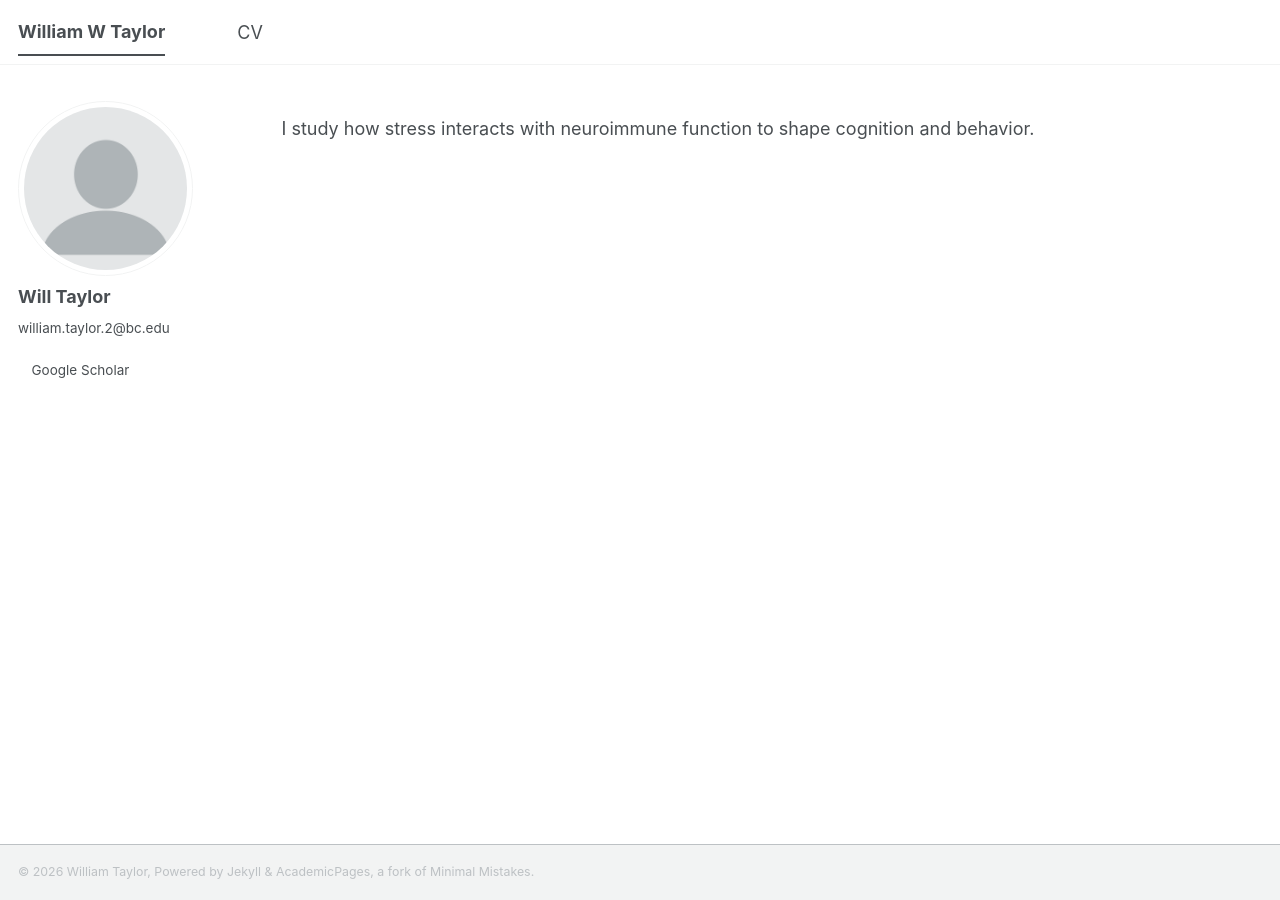
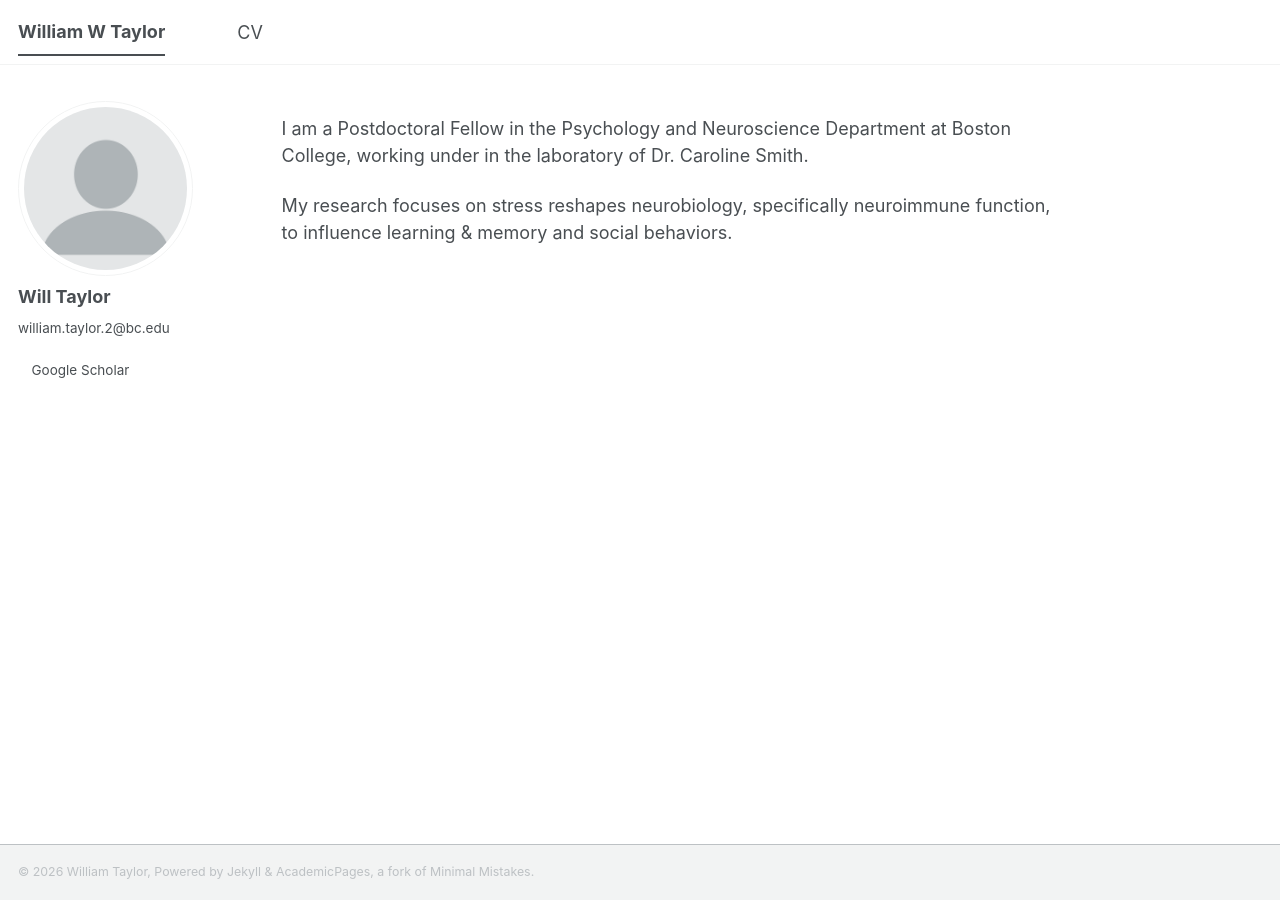
Before and after one commit to williamwtaylor/williamwtaylor.github.io, a Jekyll site: the page built from _pages/about.md, in a window 1280 px wide. Built offline with Jekyll 4.4.1, drawn with Linux system fonts in a browser that asks for light colours; a style sheet for code colours, icons or effects is not loaded.

Commit message:
Update about.md

```diff
--- a/_pages/about.md
+++ b/_pages/about.md
@@ -7,4 +7,6 @@ redirect_from:
   - /about.html
 ---
 
-I study how stress interacts with neuroimmune function to shape cognition and behavior.
+I am a Postdoctoral Fellow in the Psychology and Neuroscience Department at Boston College, working under in the laboratory of Dr. Caroline Smith.
+
+My research focuses on stress reshapes neurobiology, specifically neuroimmune function, to influence learning & memory and social behaviors.
```
